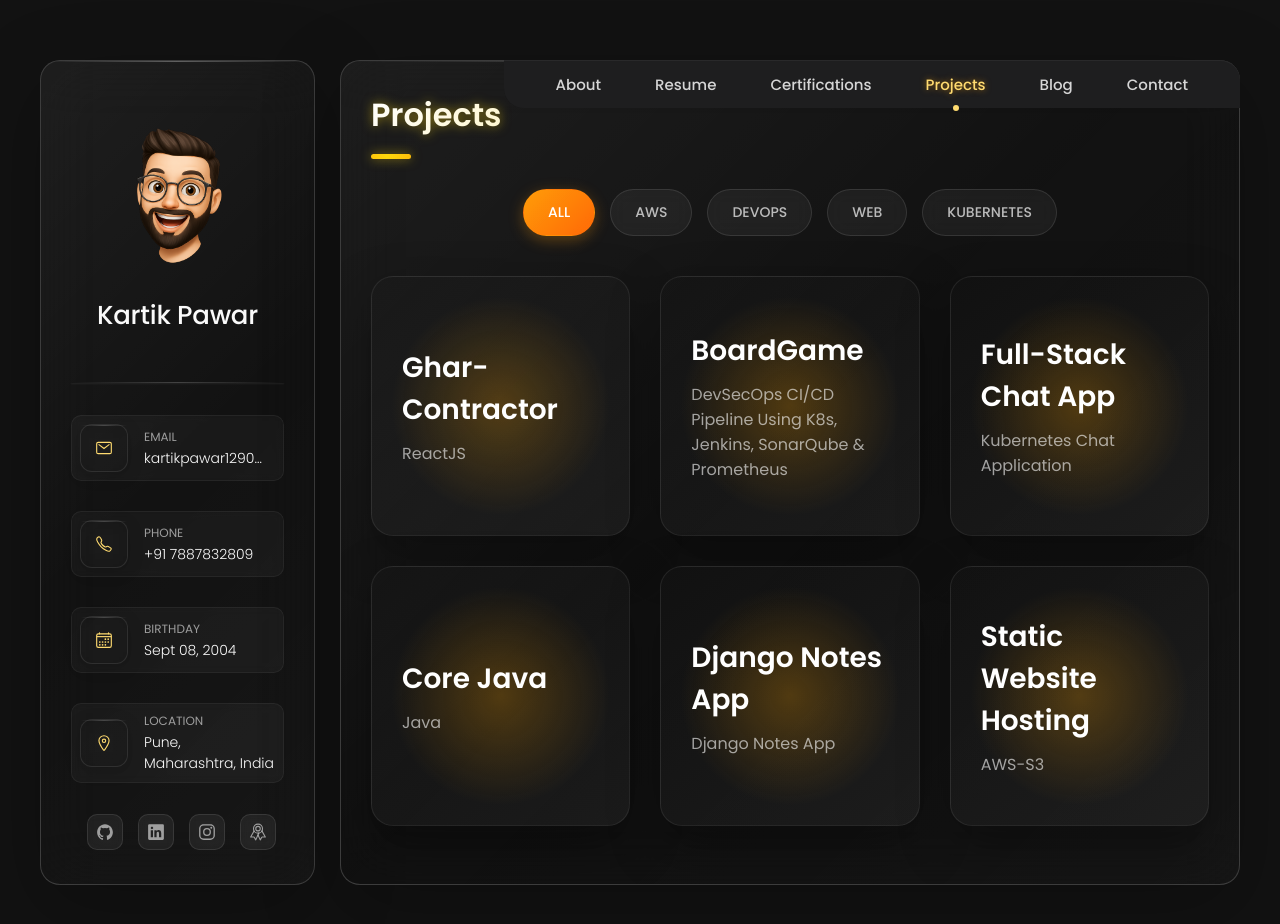
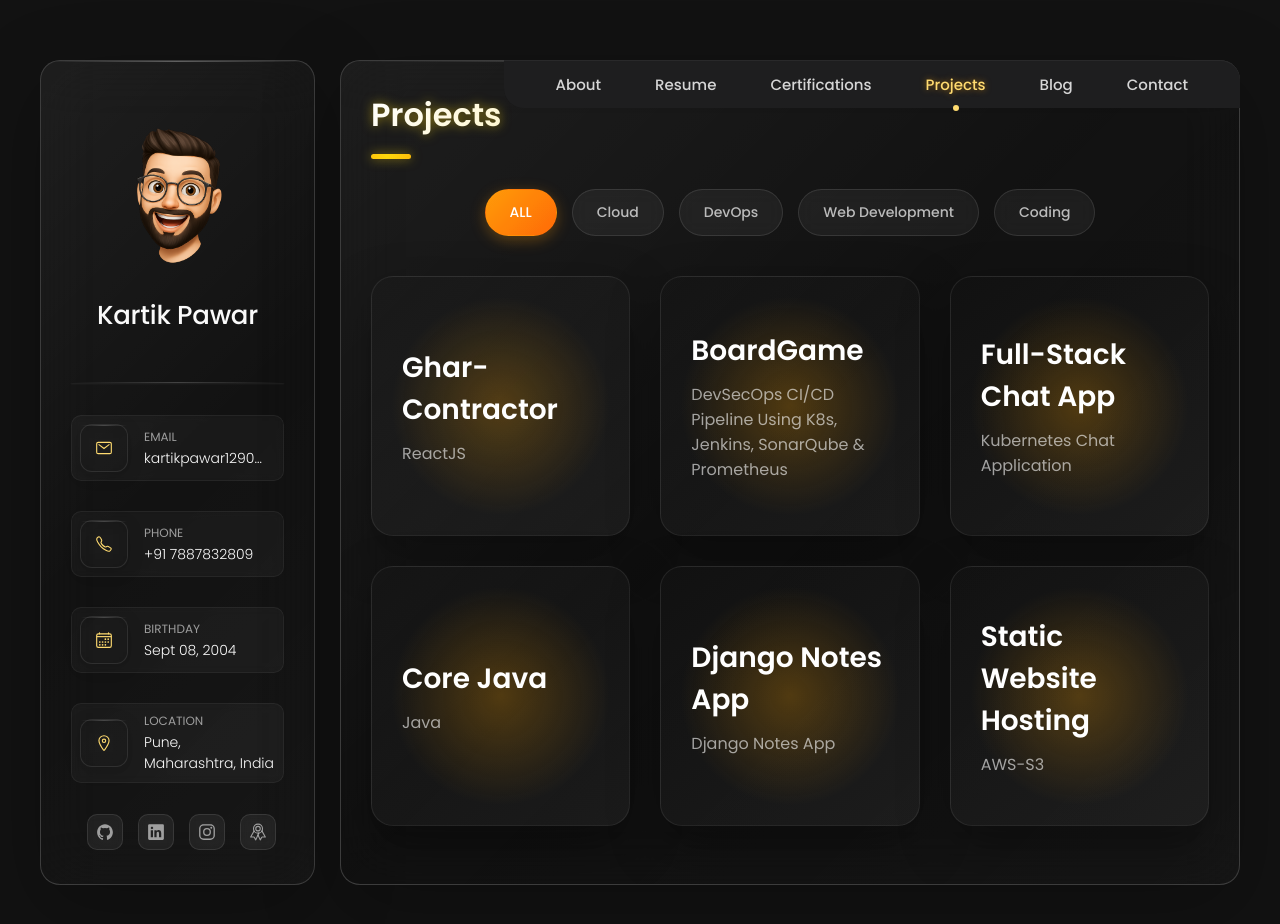
Before and after one commit to Kartikpawar143/My-Portfolio, a React (Vite) app: page / in a window 1280 px wide. Both pictures are taken after a click on the button "Projects". Shown: the top 924 px of the page. Built offline with nearby package versions, Linux system fonts and the light colour scheme.

Commit message:
blog card updated

```diff
--- a/src/components/Blog.jsx
+++ b/src/components/Blog.jsx
@@ -1,65 +1,49 @@
+import BlogCard from "./BlogCard";
+
 function Blog({ active }) {
   const blogs = [
     {
-        title: "Jenkins CI/CD End-to-End Documentation",
-        link: "https://www.blogger.com/blog/post/edit/419886064966324900/5090536287276626833",
-        image: "/assets/images/blog-1.jpg",
-        category: "DevOps",
-        date: "2025-01-15",
-        displayDate: "Jan 15, 2025",
-        description:
-          "Detailed walkthrough of designing, configuring, and maintaining a complete Jenkins CI/CD pipeline for production-grade deployments.",
+      icon: "☁️",
+      category: "AWS",
+      title: "AWS X-Ray Integration Documentation",
+      description: "Step-by-step guide to instrumenting services with AWS X-Ray for distributed tracing, performance analysis, and debugging.",
+      link: "https://medium.com/@kartikpawar1290/aws-x-ray-integration-documentation-6e3ab17871ca"
     },
     {
-        title: "AWS X-Ray Integration Documentation",
-        link: "https://www.blogger.com/blog/post/edit/419886064966324900/7956477653133579709",
-        image: "/assets/images/blog-2.jpg",
-        category: "AWS",
-        date: "2025-01-10",
-        displayDate: "Jan 10, 2025",
-        description:
-          "Step-by-step guide to instrumenting services with AWS X-Ray for distributed tracing, performance analysis, and debugging.",
+      icon: "🚀",
+      category: "DevOps",
+      title: "Jenkins CI/CD End-to-End Documentation",
+      description: "Detailed walkthrough of designing, configuring, and maintaining a complete Jenkins CI/CD pipeline for production-grade deployments.",
+      link: "https://medium.com/@kartikpawar1290/jenkins-ci-cd-end-to-end-documentation-c59cdc135ea4"
     },
     {
-        title: "AWS Global Accelerator & Route 53 Integration Documentation",
-        link: "https://www.blogger.com/blog/post/edit/419886064966324900/7431204656025310885",
-        image: "/assets/images/blog-3.jpg",
+      icon: "🌐",
       category: "AWS",
-        date: "2024-12-20",
-        displayDate: "Dec 20, 2024",
-        description:
-          "Explains configuring AWS Global Accelerator with Route 53 to achieve low-latency, highly available global traffic routing.",
+      title: "AWS Global Accelerator & Route 53 Integration",
+      description: "Explains configuring AWS Global Accelerator with Route 53 to achieve low-latency, highly available global traffic routing.",
+      link: "https://medium.com/@kartikpawar1290/aws-global-accelerator-ga-route-53-integration-documentation-948385417aa5"
     },
     {
-        title: "Staging Deployment & CI/CD Pipeline Documentation",
-        link: "https://www.blogger.com/blog/post/edit/419886064966324900/4237227432955603584",
-        image: "/assets/images/blog-4.jpg",
-        category: "DevOps",
-        date: "2024-12-10",
-        displayDate: "Dec 10, 2024",
-        description:
-          "Covers staging environment design, deployment workflows, and promotion strategies integrated into a robust CI/CD pipeline.",
+      icon: "🔧",
+      category: "Kubernetes",
+      title: "Microservices Application K8s Deployment",
+      description: "Complete guide to deploying microservices applications on Kubernetes with best practices and production-ready configurations.",
+      link: "https://medium.com/@kartikpawar1290/microservices-application-k8s-deployment-documentation-1134db3176a9"
     },
     {
-        title: "CI/CD Pipeline Automation",
-        link: "#",
-        image: "/assets/images/blog-5.jpg",
-        category: "DevOps",
-        date: "2024-11-25",
-        displayDate: "Nov 25, 2024",
-        description:
-          "Streamlining software delivery with automated CI/CD pipelines using Jenkins, GitLab CI, and GitHub Actions.",
+      icon: "🏗️",
+      category: "AWS",
+      title: "AWS Multi-Region Backend Worker Infrastructure",
+      description: "Deployment guide for multi-region backend worker infrastructure using ECS, ALB, Redis, and S3 for scalable applications.",
+      link: "https://medium.com/@kartikpawar1290/aws-multi-region-backend-worker-infrastructure-deployment-guide-for-app-ecs-alb-redis-s3-ef272f409e25"
     },
     {
-        title: "Cloud Infrastructure as Code",
-        link: "#",
-        image: "/assets/images/blog-6.jpg",
-        category: "Cloud",
-        date: "2024-11-15",
-        displayDate: "Nov 15, 2024",
-        description:
-          "Managing cloud infrastructure efficiently using Terraform, OpenTofu, and Infrastructure as Code principles.",
-      },
+      icon: "⚙️",
+      category: "AWS",
+      title: "AWS ECS Fargate Staging Architecture & CI/CD",
+      description: "Multi-region deployment guide for ECS Fargate staging architecture with GitHub Actions CI/CD pipeline automation.",
+      link: "https://medium.com/@kartikpawar1290/aws-ecs-fargate-staging-architecture-and-github-actions-ci-cd-multi-region-deployment-guide-for-app-6a4525247695"
+    }
   ];
 
   return (
@@ -68,45 +52,11 @@ function Blog({ active }) {
         <h2 className="h2 article-title">Blog</h2>
       </header>
 
-        <section className="blog-posts">
-          <ul className="blog-posts-list">
+      <div className="blog-grid">
         {blogs.map((blog, index) => (
-              <li key={index} className="blog-post-item">
-                <a
-                  href={blog.link}
-                  target="_blank"
-                  rel="noopener noreferrer"
-                >
-                  <figure className="blog-banner-box">
-                    <img
-                      src={blog.image}
-                      alt={blog.title}
-                      loading="lazy"
-                    />
-                  </figure>
-
-                  <div className="blog-content">
-                    <div className="blog-meta">
-                      <p className="blog-category">{blog.category}</p>
-                      <span className="dot"></span>
-                      <time dateTime={blog.date}>
-                        {blog.displayDate}
-                      </time>
+          <BlogCard key={index} {...blog} />
+        ))}
       </div>
-
-                    <h3 className="h3 blog-item-title">
-                      {blog.title}
-                    </h3>
-
-                    <p className="blog-text">
-                      {blog.description}
-                    </p>
-                  </div>
-                </a>
-              </li>
-            ))}
-          </ul>
-        </section>
     </article>
   );
 }
--- /dev/null
+++ b/src/components/BlogCard.jsx
@@ -0,0 +1,18 @@
+function BlogCard({ icon, category, title, description, link }) {
+  return (
+    <div className="blog-card">
+      <div className="blog-card-header">
+        <span className="blog-icon">{icon}</span>
+        <span className="blog-category">{category}</span>
+      </div>
+      <h3 className="blog-title">{title}</h3>
+      <p className="blog-description">{description}</p>
+      <a href={link} className="blog-link">
+        Read More
+        <span className="arrow">→</span>
+      </a>
+    </div>
+  );
+}
+
+export default BlogCard;
--- a/src/components/Projects.jsx
+++ b/src/components/Projects.jsx
@@ -25,7 +25,7 @@ function Projects({ active }) {
       link: "https://github.com/Kartikpawar143/Full-Stack-ChatApp.git",
       subtitle1: "Kubernetes Chat Application",
       subtitle2: "Kubernetes",
-      category: "kubernetes",
+      category: "cloud",
     },
     {
       title: "Core Java",
@@ -33,21 +33,21 @@ function Projects({ active }) {
         "https://github.com/Kartikpawar143/Coding-Related/tree/main/Core%20Java%20codes",
       subtitle1: "Java",
       subtitle2: "Project",
-      category: "java",
+      category: "coding",
     },
     {
       title: "Django Notes App",
       link: "https://github.com/Kartikpawar143/Django-notes-app",
       subtitle1: "Django Notes App",
       subtitle2: "Docker",
-      category: "docker",
+      category: "devops",
     },
     {
       title: "Static Website Hosting",
       link: "https://github.com/Kartikpawar143/AWS-S3",
       subtitle1: "AWS-S3",
       subtitle2: "AWS",
-      category: "aws",
+      category: "cloud",
     },
   ];
 
@@ -64,13 +64,19 @@ function Projects({ active }) {
 
       {/* Filter Buttons */}
       <div className="project-filters">
-        {["all", "aws", "devops", "web", "kubernetes"].map((cat) => (
+        {[
+          { key: "all", label: "ALL" },
+          { key: "cloud", label: "Cloud" },
+          { key: "devops", label: "DevOps" },
+          { key: "web", label: "Web Development" },
+          { key: "coding", label: "Coding" }
+        ].map((cat) => (
           <button
-            key={cat}
-            className={filter === cat ? "active" : ""}
-            onClick={() => setFilter(cat)}
+            key={cat.key}
+            className={filter === cat.key ? "active" : ""}
+            onClick={() => setFilter(cat.key)}
           >
-            {cat.toUpperCase()}
+            {cat.label}
           </button>
         ))}
       </div>
--- a/src/style.css
+++ b/src/style.css
@@ -2422,3 +2422,120 @@ textarea.form-input {
     max-width: 700px;
   }
 }
+/* Modern Dark Blog Cards */
+.blog-grid {
+  display: grid;
+  grid-template-columns: repeat(auto-fit, minmax(280px, 1fr));
+  gap: 1.5rem;
+  padding: 1rem 0;
+}
+
+.blog-card {
+  background: rgba(255, 255, 255, 0.02);
+  backdrop-filter: blur(30px) saturate(180%);
+  -webkit-backdrop-filter: blur(30px) saturate(180%);
+  border: 1px solid rgba(255, 255, 255, 0.08);
+  border-radius: 24px;
+  padding: 1.5rem;
+  transition: all 0.4s cubic-bezier(0.4, 0, 0.2, 1);
+  cursor: pointer;
+  height: fit-content;
+  box-shadow:
+    0 8px 32px rgba(0, 0, 0, 0.4),
+    inset 0 1px 0 rgba(255, 255, 255, 0.1);
+}
+
+.blog-card:hover {
+  transform: translateY(-12px) scale(1.02);
+  background: rgba(255, 255, 255, 0.06);
+  backdrop-filter: blur(40px) saturate(200%);
+  -webkit-backdrop-filter: blur(40px) saturate(200%);
+  border-color: rgba(255, 165, 0, 0.4);
+  box-shadow:
+    0 20px 60px rgba(255, 165, 0, 0.2),
+    0 8px 32px rgba(0, 0, 0, 0.5),
+    inset 0 1px 0 rgba(255, 255, 255, 0.2);
+}
+
+.blog-card-header {
+  display: flex;
+  align-items: center;
+  gap: 0.75rem;
+  margin-bottom: 1rem;
+}
+
+.blog-icon {
+  font-size: 1.25rem;
+}
+
+.blog-category {
+  background: rgba(255, 165, 0, 0.08);
+  backdrop-filter: blur(15px) saturate(150%);
+  -webkit-backdrop-filter: blur(15px) saturate(150%);
+  color: #ffa500;
+  padding: 0.3rem 0.8rem;
+  border-radius: 20px;
+  font-size: 0.75rem;
+  font-weight: 500;
+  text-transform: uppercase;
+  border: 1px solid rgba(255, 165, 0, 0.15);
+  box-shadow:
+    0 4px 16px rgba(255, 165, 0, 0.1),
+    inset 0 1px 0 rgba(255, 255, 255, 0.1);
+}
+
+.blog-title {
+  color: rgba(255, 255, 255, 0.95);
+  font-size: 1.125rem;
+  font-weight: 600;
+  line-height: 1.4;
+  margin-bottom: 0.75rem;
+  text-shadow: 0 2px 8px rgba(0, 0, 0, 0.3);
+}
+
+.blog-description {
+  color: rgba(255, 255, 255, 0.75);
+  font-size: 0.875rem;
+  line-height: 1.5;
+  margin-bottom: 1.25rem;
+  display: -webkit-box;
+  -webkit-line-clamp: 3;
+  -webkit-box-orient: vertical;
+  overflow: hidden;
+  text-shadow: 0 1px 4px rgba(0, 0, 0, 0.2);
+}
+
+.blog-link {
+  display: inline-flex;
+  align-items: center;
+  gap: 0.5rem;
+  color: #ffa500;
+  text-decoration: none;
+  font-weight: 500;
+  font-size: 0.875rem;
+  transition: all 0.3s ease;
+}
+
+.blog-link:hover {
+  color: #ffb84d;
+  transform: translateX(2px);
+}
+
+.blog-link .arrow {
+  transition: transform 0.3s ease;
+}
+
+.blog-link:hover .arrow {
+  transform: translateX(2px);
+}
+
+@media (max-width: 768px) {
+  .blog-grid {
+    grid-template-columns: 1fr;
+    gap: 1rem;
+  }
+
+  .blog-card {
+    padding: 1.25rem;
+  }
+}
```
Also changed, not shown: src/components/ProjectCard.jsx (line endings or trailing spaces). Lines whose indentation alone changed are shown as unchanged.
